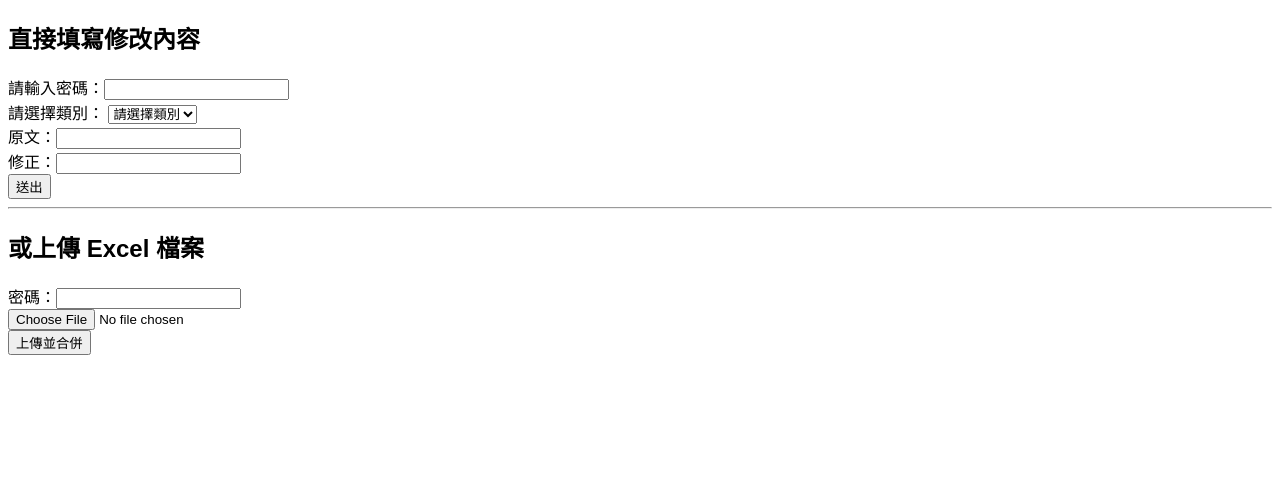
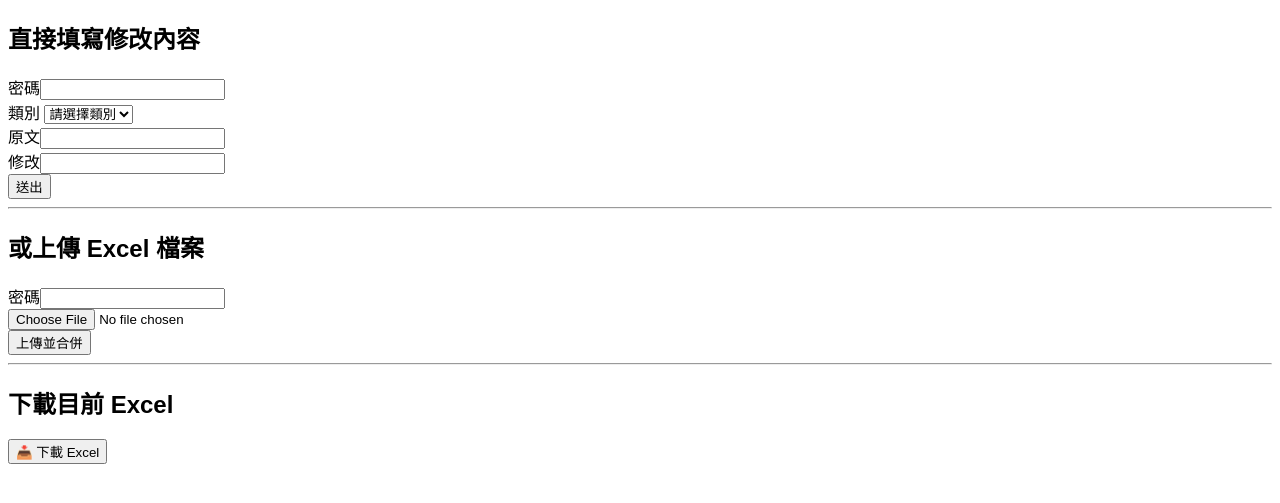
Before and after one commit to windmail1975/edit-review, a Flask app: page / in a window 1280 px wide. Shown: the top 503 px of the page. Run offline with Flask 3, Linux system fonts and the light colour scheme.

Commit message:
Update index.html

```diff
--- a/templates/index.html
+++ b/templates/index.html
@@ -5,18 +5,6 @@
   <title>提交修改內容</title>
   <style>
     body { font-family: Arial, sans-serif; }
-
-    #result-message {
-      margin-top: 10px;
-      font-weight: bold;
-      color: darkgreen;
-    }
-
-    #error-message {
-      margin-top: 10px;
-      font-weight: bold;
-      color: red;
-    }
 
     .modal {
       display: none;
@@ -57,26 +45,30 @@
 <body>
   <h2>直接填寫修改內容</h2>
   <form id="submit-form" method="POST" action="/submit">
-    <label>請輸入密碼：</label><input type="password" name="password" required><br>
-    <label>請選擇類別：</label>
+    <label>密碼</label><input type="password" name="password" id="user-password" required><br>
+    <label>類別</label>
     <select name="category" required>
       <option value="">請選擇類別</option>
       <option value="變更譯名">變更譯名</option>
       <option value="潤飾文稿">潤飾文稿</option>
       <option value="修改錯字">修改錯字</option>
     </select><br>
-    <label>原文：</label><input type="text" name="before" required><br>
-    <label>修正：</label><input type="text" name="after" required><br>
+    <label>原文</label><input type="text" name="before" required><br>
+    <label>修改</label><input type="text" name="after" required><br>
     <button type="submit">送出</button>
   </form>
 
   <hr>
   <h2>或上傳 Excel 檔案</h2>
   <form id="upload-form" method="POST" action="/upload_excel" enctype="multipart/form-data">
-    <label>密碼：</label><input type="password" name="password" required><br>
+    <label>密碼</label><input type="password" name="password" required><br>
     <input type="file" name="excel_file" accept=".xlsx" required><br>
     <button type="submit">上傳並合併</button>
   </form>
+
+  <hr>
+  <h2>下載目前 Excel</h2>
+  <button onclick="downloadExcel()">📥 下載 Excel</button>
 
   <!-- Modal -->
   <div id="modal" class="modal">
@@ -87,7 +79,6 @@
   </div>
 
   <script>
-    // modal 操作
     function showModal(msg) {
       document.getElementById("modal-message").textContent = msg;
       document.getElementById("modal").style.display = "block";
@@ -97,35 +88,11 @@
       document.getElementById("modal").style.display = "none";
     }
 
-    // Excel 上傳
-    document.getElementById("upload-form").addEventListener("submit", function(event) {
-      event.preventDefault();
-      const form = event.target;
-      const formData = new FormData(form);
-
-      fetch("/upload_excel", {
-        method: "POST",
-        body: formData
-      })
-      .then(res => res.json())
-      .then(data => {
-        if (data.message) {
-          showModal(data.message);
-        } else if (data.error) {
-          showModal("❗ " + data.error);
-        }
-      })
-      .catch(err => {
-        showModal("上傳失敗，請稍後再試。");
-      });
-    });
-
-    // 手動提交
+    // 提交表單
     document.getElementById("submit-form").addEventListener("submit", function(event) {
       event.preventDefault();
       const form = event.target;
       const formData = new FormData(form);
-
       fetch("/submit", {
         method: "POST",
         body: formData
@@ -139,10 +106,58 @@
           showModal("❗ " + data.error);
         }
       })
-      .catch(err => {
-        showModal("提交失敗，請稍後再試。");
-      });
+      .catch(() => showModal("提交失敗"));
     });
+
+    // 上傳 Excel
+    document.getElementById("upload-form").addEventListener("submit", function(event) {
+      event.preventDefault();
+      const form = event.target;
+      const formData = new FormData(form);
+      fetch("/upload_excel", {
+        method: "POST",
+        body: formData
+      })
+      .then(res => res.json())
+      .then(data => {
+        if (data.message) {
+          showModal(data.message);
+        } else if (data.error) {
+          showModal("❗ " + data.error);
+        }
+      })
+      .catch(() => showModal("上傳失敗"));
+    });
+
+    // 下載 Excel
+    function downloadExcel() {
+      const password = document.getElementById("user-password").value;
+      if (!password) {
+        showModal("請先輸入密碼（在上方表單）");
+        return;
+      }
+      fetch("/download", {
+        method: "POST",
+        headers: { "Content-Type": "application/x-www-form-urlencoded" },
+        body: new URLSearchParams({ password: password })
+      })
+      .then(async res => {
+        if (res.status === 200) {
+          const blob = await res.blob();
+          const url = window.URL.createObjectURL(blob);
+          const a = document.createElement("a");
+          a.href = url;
+          a.download = "output.xlsx";
+          a.click();
+          window.URL.revokeObjectURL(url);
+          showModal("📥 Excel 檔案已下載。");
+        } else {
+          const data = await res.json();
+          showModal("❗ " + (data.error || "下載失敗"));
+        }
+      })
+      .catch(() => showModal("❗ 下載失敗"));
+    }
   </script>
 </body>
 </html>
```
